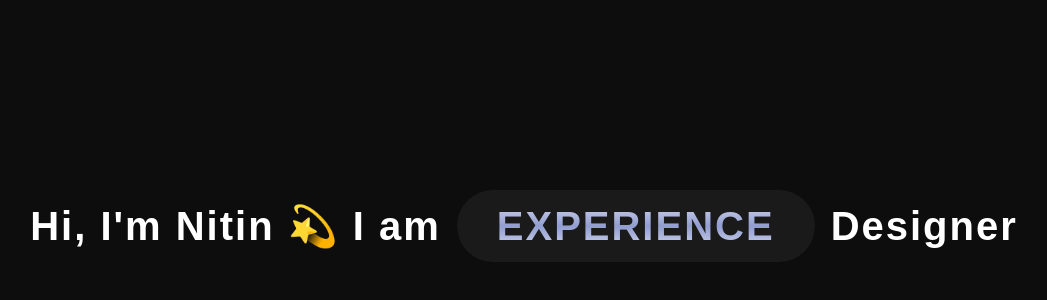
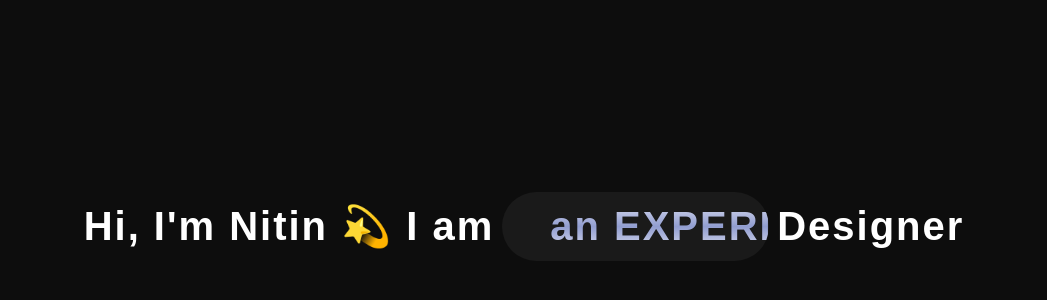
Before and after one commit to borgirnitin/animated-text, a Next.js app: page / in a window 1280 px wide. Shown: the part 174-474 px from the top of the page, without its empty margins (116-1163 px from the left). Built offline with nearby package versions, Linux system fonts and the light colour scheme; a web font is replaced by a local one.

Commit message:
Update index.js

```diff
--- a/pages/index.js
+++ b/pages/index.js
@@ -2,10 +2,8 @@ import { useEffect, useMemo, useState } from "react";
 import { motion, AnimatePresence } from "framer-motion";
 
 export default function AnimatedHero() {
-  const titles = useMemo(() => ["PRODUCT", "UX / UI", "EXPERIENCE", "INDUSTRIAL"], []);
+  const titles = useMemo(() => ["a PRODUCT", "a UX / UI", "an EXPERIENCE", "an INDUSTRIAL"], []);
   const [index, setIndex] = useState(0);
-
-  const longest = "EXPERIENCE"; // For consistent pill size
 
   useEffect(() => {
     const interval = setInterval(() => {
@@ -33,37 +31,36 @@ export default function AnimatedHero() {
           display: "flex",
           justifyContent: "center",
           alignItems: "center",
-          padding: "2rem",
           height: "100vh",
           width: "100%",
-          color: "#fff",
+          padding: "2rem",
         }}
       >
         <div
           style={{
             display: "flex",
-            flexWrap: "wrap",
             alignItems: "center",
             fontFamily: "'General Sans', sans-serif",
             fontWeight: 700,
+            fontSize: "clamp(1.5rem, 4vw, 2.5rem)",
             letterSpacing: "0.05em",
-            fontSize: "clamp(1.5rem, 4vw, 2.5rem)",
-            lineHeight: 1.2,
+            color: "#FFFFFF",
           }}
         >
           <span style={{ marginRight: "0.5rem" }}>Hi, I'm Nitin 💫 I am</span>
 
+          {/* FIXED-WIDTH pill */}
           <div
             style={{
               position: "relative",
-              minWidth: `${longest.length + 1}ch`,
-              margin: "0 0.5rem",
-              padding: "0.3em 1em",
-              backgroundColor: "#1a1a1a",
+              width: "12ch", // hardcoded for "EXPERIENCE" + padding
+              padding: "0.3em 1.2em",
               borderRadius: "9999px",
-              display: "inline-flex",
-              justifyContent: "center",
-              alignItems: "center",
+              backgroundColor: "#1A1A1A",
+              display: "block",
+              textAlign: "center",
+              overflow: "hidden",
+              whiteSpace: "nowrap",
             }}
           >
             <AnimatePresence mode="wait">
@@ -79,30 +76,17 @@ export default function AnimatedHero() {
                   damping: 18,
                 }}
                 style={{
+                  display: "inline-block",
                   backgroundImage:
                     "linear-gradient(to bottom, #D4D8ED, #929ED1 50%, #D4D8ED)",
                   backgroundClip: "text",
                   WebkitBackgroundClip: "text",
                   WebkitTextFillColor: "transparent",
-                  whiteSpace: "nowrap",
                 }}
               >
                 {titles[index]}
               </motion.span>
             </AnimatePresence>
-
-            <span
-              aria-hidden="true"
-              style={{
-                visibility: "hidden",
-                height: 0,
-                overflow: "hidden",
-                whiteSpace: "nowrap",
-                position: "absolute",
-              }}
-            >
-              {longest}
-            </span>
           </div>
 
           <span style={{ marginLeft: "0.5rem" }}>Designer</span>
```
